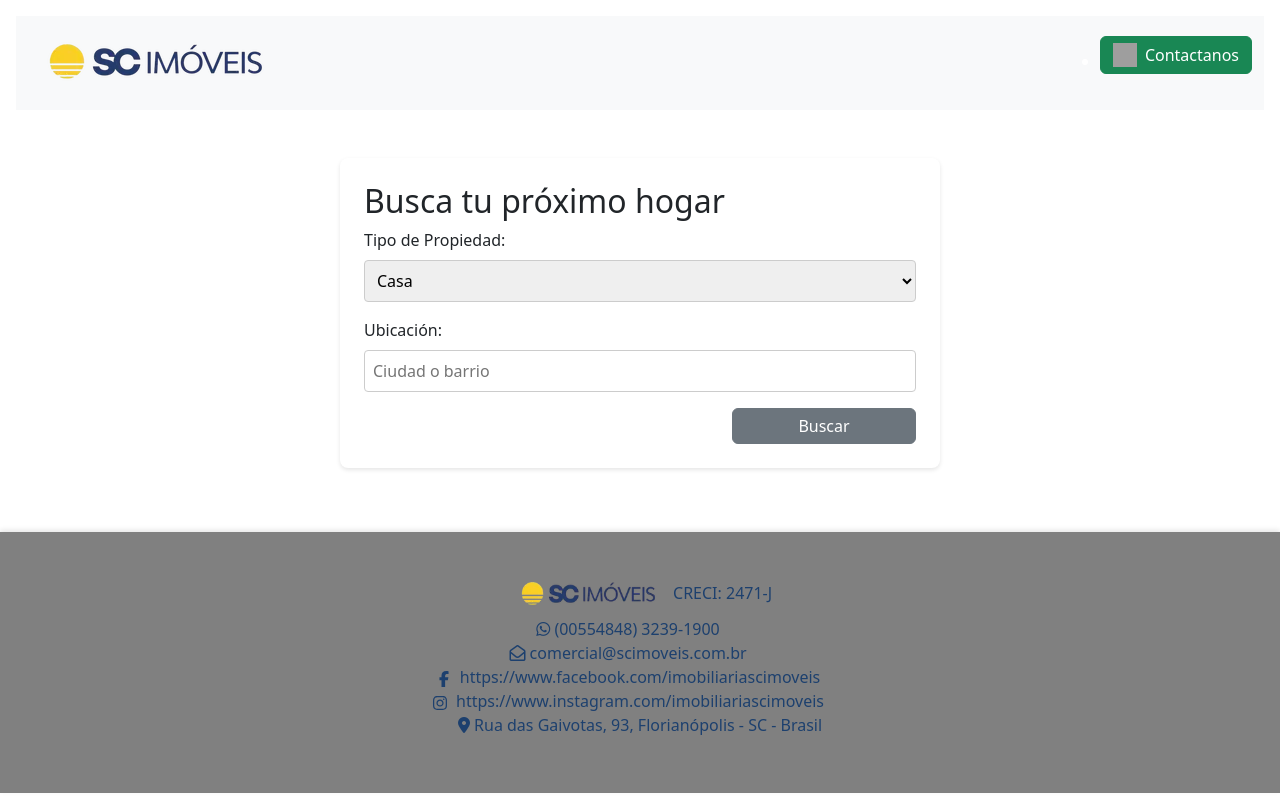
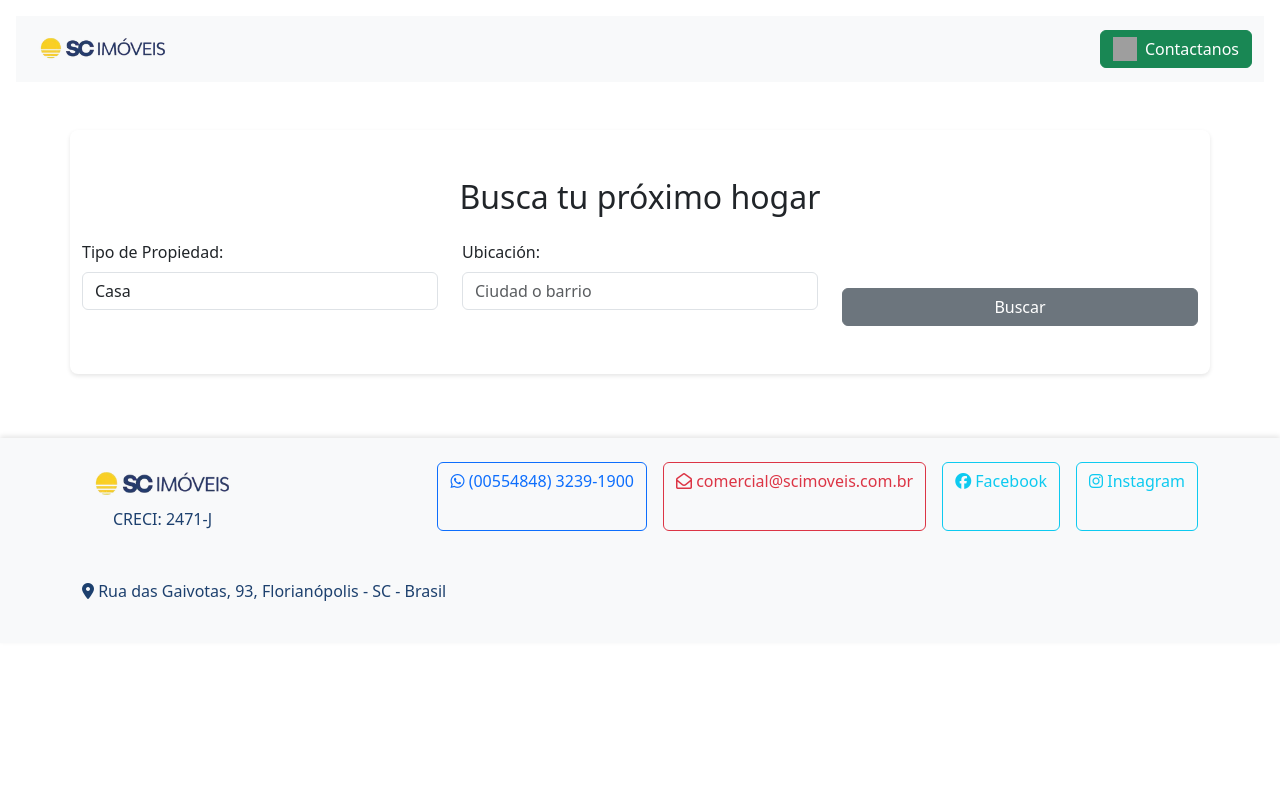
Before and after one commit to MosbyLeia/SCImoveis, a website: page index.html in a window 1280 px wide. Drawn offline with nearby package versions, Linux system fonts and the light colour scheme; grey boxes are pictures that could not be loaded.

Commit message:
Update index.html

```diff
--- a/index.html
+++ b/index.html
@@ -14,15 +14,13 @@
     crossorigin="anonymous"></script>
 </head>
 
-
 <body>
   <header>
-
     <nav class="navbar navbar-expand-lg navbar-light bg-light">
       <div class="container-fluid">
         <!-- Logo -->
         <a class="navbar-brand" href="#">
-          <img src="Logo.jpg" alt="Logo">
+          <img src="Logo.jpg" alt="Logo" class="img-fluid" style="max-width: 150px;">
         </a>
 
         <!-- Toggler for mobile view -->
@@ -32,114 +30,72 @@
 
         <!-- Navigation links -->
         <div class="collapse navbar-collapse" id="navbarNav">
-          <!-- <ul class="navbar-nav me-auto mb-2 mb-lg-0">
-
-            <li class="nav-item">
-              <a class="nav-link active" aria-current="page" href="#">Home</a>
-            </li>
-            <li class="nav-item">
-              <a class="nav-link" href="#">About Us</a>
-            </li>
-            <li class="nav-item">
-              <a class="nav-link" href="#">Services</a>
-            </li>
-            <li class="nav-item">
-              <a class="nav-link" href="#">Contact</a>
-            </li>
-          </ul> -->
-
-          <!-- WhatsApp link with icon (alright alignment) -->
-          <ul class="d-flex ms-auto">
+          <ul class="navbar-nav ms-auto">
             <li class="nav-item">
               <a href="https://wa.me/(00554848) 3239-1900?text=Hola%2C%20estoy%20interesado%20en%20m%C3%A1s%20informaci%C3%B3n" target="_blank" class="btn btn-success d-flex align-items-center">
                 <img src="https://upload.wikimedia.org/wikipedia/commons/6/6b/WhatsApp.svg" alt="WhatsApp" width="24" height="24" class="me-2" /> Contactanos
               </a>
             </li>
           </ul>
-
-          <!-- Search bar -->
-          <!-- <form class="d-flex ms-3" role="search">
-            <input class="form-control me-2" type="search" placeholder="Search" aria-label="Search">
-            <button class="btn btn-outline-success" type="submit">Search</button>
-          </form> -->
         </div>
       </div>
     </nav>
-
-
-
   </header>
 
   <main>
-    <section class="buscador">
-      <h2>Busca tu próximo hogar</h2>
-      <form id="buscador-form">
-        <div class="form-group">
+    <section class="buscador container py-5">
+      <h2 class="text-center mb-4">Busca tu próximo hogar</h2>
+      <form id="buscador-form" class="row">
+        <div class="form-group col-12 col-md-4">
           <label for="tipo">Tipo de Propiedad:</label>
-          <select id="tipo" name="tipo">
+          <select id="tipo" name="tipo" class="form-control">
             <option value="casa">Casa</option>
             <option value="departamento">Departamento</option>
             <option value="local">Local Comercial</option>
           </select>
         </div>
 
-        <div class="form-group">
+        <div class="form-group col-12 col-md-4">
           <label for="ubicacion">Ubicación:</label>
-          <input type="text" id="ubicacion" name="ubicacion" placeholder="Ciudad o barrio">
-        </div>
-<!--
-        <div class="form-group">
-          <label for="precio-min">Precio Mínimo:</label>
-          <input type="number" id="precio-min" name="precio-min" placeholder="Ej: 50000">
+          <input type="text" id="ubicacion" name="ubicacion" class="form-control" placeholder="Ciudad o barrio">
         </div>
 
-        <div class="form-group">
-          <label for="precio-max">Precio Máximo:</label>
-          <input type="number" id="precio-max" name="precio-max" placeholder="Ej: 300000">
-        </div> -->
-        <div class="d-grid gap-2 d-md-flex justify-content-md-end">
-          <button class="btn btn-secondary offset-8" type="submit" style="padding: 5px 15px;">Buscar</button>
-
-      </div>
+        <div class="col-12 col-md-4 d-flex align-items-end">
+          <button class="btn btn-secondary w-100" type="submit">Buscar</button>
+        </div>
       </form>
     </section>
 
-    <section id="resultados">
-      <!-- <h2>Resultados:</h2> -->
+    <section id="resultados" class="container">
       <div id="lista-inmuebles"></div>
     </section>
   </main>
 
-  <script src="index.js"></script>
-
-
-
-
-</body>
-<footer>
-  <div class="container">
-    <div class="row text-center">
-      <div>
-        <img alt="logo" loading="lazy" width="161" height="45" decoding="async" src="Logo.jpg" style="color: transparent;">
-        <span class="text-xs font-bold text-brand">CRECI: 2471-J</span>
+  <footer class="bg-light py-4">
+    <div class="container text-center">
+      <div class="mb-3">
+        <img src="Logo.jpg" alt="logo" width="161" height="45">
+        <span class="d-block text-xs font-weight-bold">CRECI: 2471-J</span>
       </div>
-      <div class="row text-center">
-        <a href="tel:(00554848) 3239-1900" target="_blank" rel="noreferrer">
-          <i class="fa-brands fa-whatsapp"></i>
-    (00554848) 3239-1900
+      <div class="d-flex justify-content-center mb-3">
+        <a href="tel:(00554848) 3239-1900" class="btn btn-outline-primary me-3">
+          <i class="fa-brands fa-whatsapp"></i> (00554848) 3239-1900
         </a>
-        <a href="mailto:comercial@scimoveis.com.br" target="_blank" rel="noreferrer">
+        <a href="mailto:comercial@scimoveis.com.br" class="btn btn-outline-danger me-3">
           <i class="fa-regular fa-envelope-open"></i> comercial@scimoveis.com.br
         </a>
-        <a href="https://www.facebook.com/imobiliariascimoveis" target="_blank" rel="noreferrer" class="flex items-center justify-center p-1.5 bg-[#f3f3f3] rounded-full h-fit"><svg stroke="currentColor" fill="currentColor" stroke-width="0" viewBox="0 0 320 512" height="1em" width="1em" xmlns="http://www.w3.org/2000/svg"><path d="M80 299.3V512H196V299.3h86.5l18-97.8H196V166.9c0-51.7 20.3-71.5 72.7-71.5c16.3 0 29.4 .4 37 1.2V7.9C291.4 4 256.4 0 236.2 0C129.3 0 80 50.5 80 159.4v42.1H14v97.8H80z"></path></svg>https://www.facebook.com/imobiliariascimoveis</a>
-        <a href="https://www.instagram.com/imobiliariascimoveis/" target="_blank" rel="noreferrer" class="flex items-center justify-center p-1.5 bg-[#f3f3f3] rounded-full h-fit"><svg stroke="currentColor" fill="currentColor" stroke-width="0" viewBox="0 0 448 512" height="1em" width="1em" xmlns="http://www.w3.org/2000/svg"><path d="M224.1 141c-63.6 0-114.9 51.3-114.9 114.9s51.3 114.9 114.9 114.9S339 319.5 339 255.9 287.7 141 224.1 141zm0 189.6c-41.1 0-74.7-33.5-74.7-74.7s33.5-74.7 74.7-74.7 74.7 33.5 74.7 74.7-33.6 74.7-74.7 74.7zm146.4-194.3c0 14.9-12 26.8-26.8 26.8-14.9 0-26.8-12-26.8-26.8s12-26.8 26.8-26.8 26.8 12 26.8 26.8zm76.1 27.2c-1.7-35.9-9.9-67.7-36.2-93.9-26.2-26.2-58-34.4-93.9-36.2-37-2.1-147.9-2.1-184.9 0-35.8 1.7-67.6 9.9-93.9 36.1s-34.4 58-36.2 93.9c-2.1 37-2.1 147.9 0 184.9 1.7 35.9 9.9 67.7 36.2 93.9s58 34.4 93.9 36.2c37 2.1 147.9 2.1 184.9 0 35.9-1.7 67.7-9.9 93.9-36.2 26.2-26.2 34.4-58 36.2-93.9 2.1-37 2.1-147.8 0-184.8zM398.8 388c-7.8 19.6-22.9 34.7-42.6 42.6-29.5 11.7-99.5 9-132.1 9s-102.7 2.6-132.1-9c-19.6-7.8-34.7-22.9-42.6-42.6-11.7-29.5-9-99.5-9-132.1s-2.6-102.7 9-132.1c7.8-19.6 22.9-34.7 42.6-42.6 29.5-11.7 99.5-9 132.1-9s102.7-2.6 132.1 9c19.6 7.8 34.7 22.9 42.6 42.6 11.7 29.5 9 99.5 9 132.1s2.7 102.7-9 132.1z"></path></svg>https://www.instagram.com/imobiliariascimoveis</a>
+        <a href="https://www.facebook.com/imobiliariascimoveis" target="_blank" class="btn btn-outline-info me-3">
+          <i class="fa-brands fa-facebook"></i> Facebook
+        </a>
+        <a href="https://www.instagram.com/imobiliariascimoveis/" target="_blank" class="btn btn-outline-info">
+          <i class="fa-brands fa-instagram"></i> Instagram
+        </a>
       </div>
-      <p> <i class="fa-solid fa-location-dot"></i> Rua das Gaivotas, 93, Florianópolis - SC - Brasil</p>
+      <p><i class="fa-solid fa-location-dot"></i> Rua das Gaivotas, 93, Florianópolis - SC - Brasil</p>
     </div>
-  </div>
-</footer>
+  </footer>
 
-<link rel="stylesheet" href="https://cdnjs.cloudflare.com/ajax/libs/font-awesome/6.7.2/css/all.min.css">
-
+  <link rel="stylesheet" href="https://cdnjs.cloudflare.com/ajax/libs/font-awesome/6.7.2/css/all.min.css">
+</body>
 
 </html>
```
